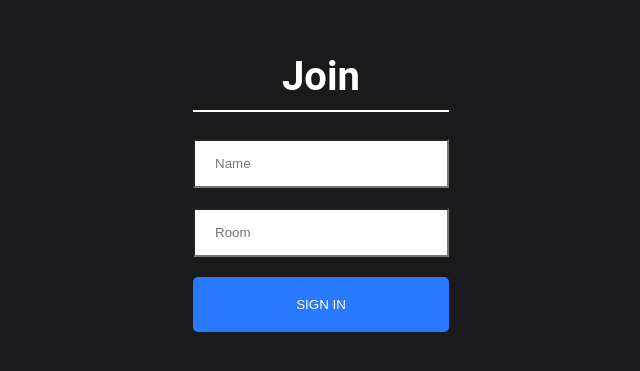
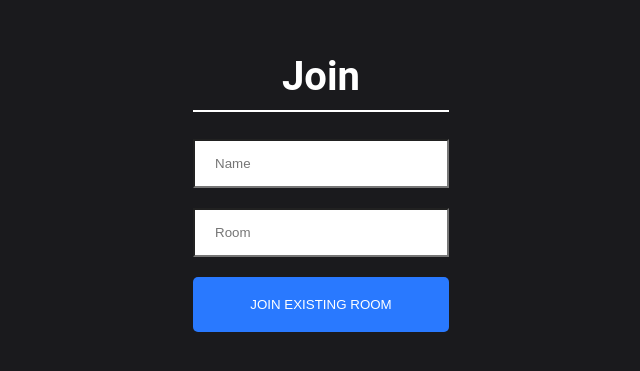
Before and after one commit to patrick0507Joyce/React-Drawpad, a React (Create React App) app in the folder frontend/: page / in a window 1280 px wide. Shown: the part 221-592 px from the top of the page, without its empty margins (319-959 px from the left). Built offline with nearby package versions, Linux system fonts and the light colour scheme; no server answers.

Commit message:
Swapped buttons

```diff
--- a/frontend/src/components/Join/Join.js
+++ b/frontend/src/components/Join/Join.js
@@ -24,10 +24,10 @@ const Join = () => {
                 <h1 className="heading">Join</h1>
                 <div><input placeholder="Name" className="joinInput" type="text" onChange={(event) => setName(event.target.value)}></input></div>
                 <div><input placeholder="Room" className="joinInput mt-20" type="text" onChange={(event) => setRoom(event.target.value)}></input></div>
-                <Link onClick={event => (!name || !room) ? event.preventDefault() : null} to={`/chat?name=${name}&room=${room}`}>
+                {/* <Link onClick={event => (!name || !room) ? event.preventDefault() : null} to={`/chat?name=${name}&room=${room}`}>
                     <button className="button mt-20" type="submit">Sign In</button>
-                </Link>
-                {/* <button className="button mt-20" type="submit" onClick={joinAlreadyCreatedRoom} >Join existing room</button> */}
+                </Link> */}
+                <button className="button mt-20" type="submit" onClick={joinAlreadyCreatedRoom} >Join existing room</button>
                 {/* <button className="button mt-20" type="submit" onClick={generateRandomRoomNo} >Create private room</button> */}
             </div>
         </div>
```
